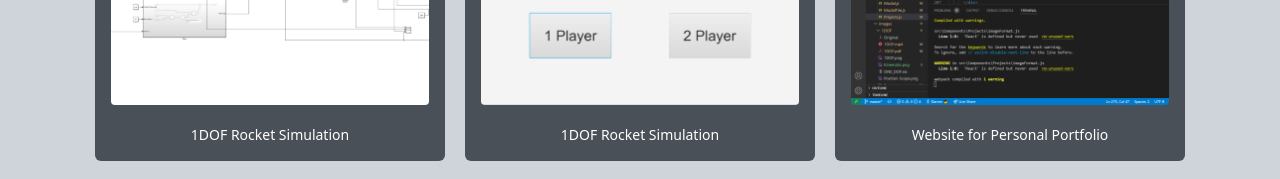
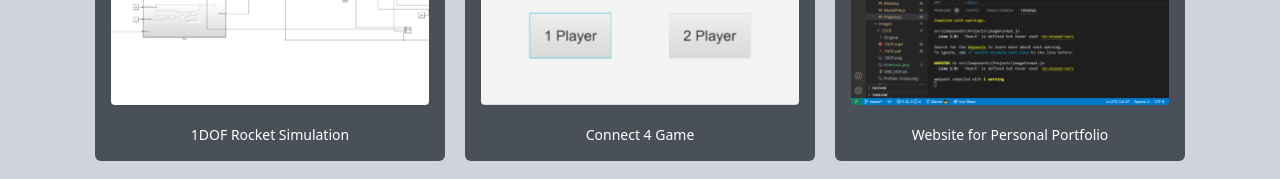
Before and after one commit to darrenau03/amazon, a React (Create React App) app: page / in a window 1280 px wide. Shown: the part 1840-2019 px from the top of the page. Built offline with nearby package versions, Linux system fonts and the light colour scheme.

Commit message:
fixed connect4 labeling

```diff
--- a/src/Components/Projects/Projects.js
+++ b/src/Components/Projects/Projects.js
@@ -643,7 +643,7 @@ const Projects = () => {
         <ModalTile
           projectName={"Connect 4"}
           image={require("../../images/Connect4/C4.png")}
-          description="1DOF Rocket Simulation"
+          description="Connect 4 Game"
           projectDuration={"June 2021"}
           toolsUsed={"Java, JavaFX"}
           modalHtml={
```
Also changed, not shown: 1 other file (tests, documents, lock files or other folders).
